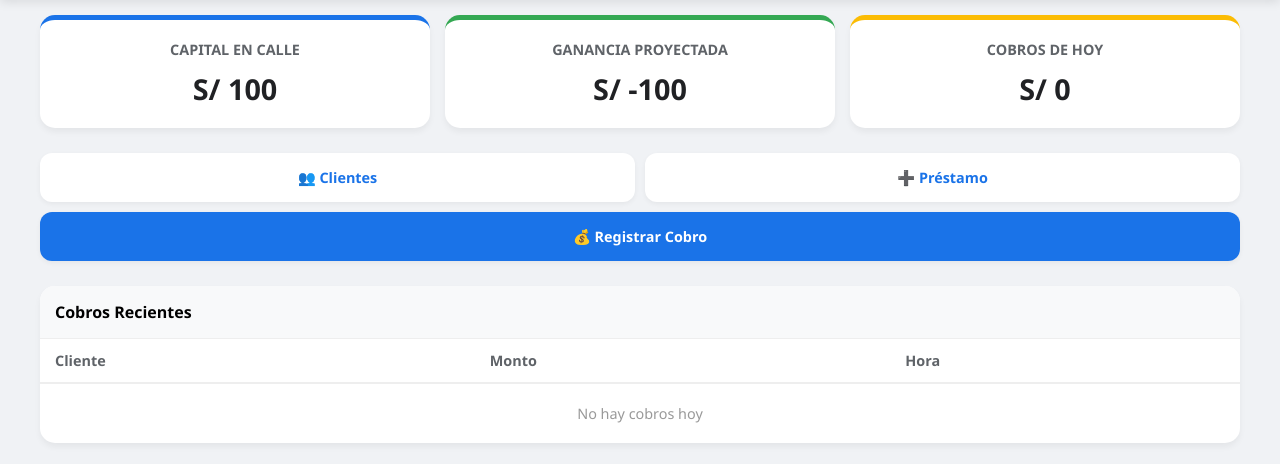
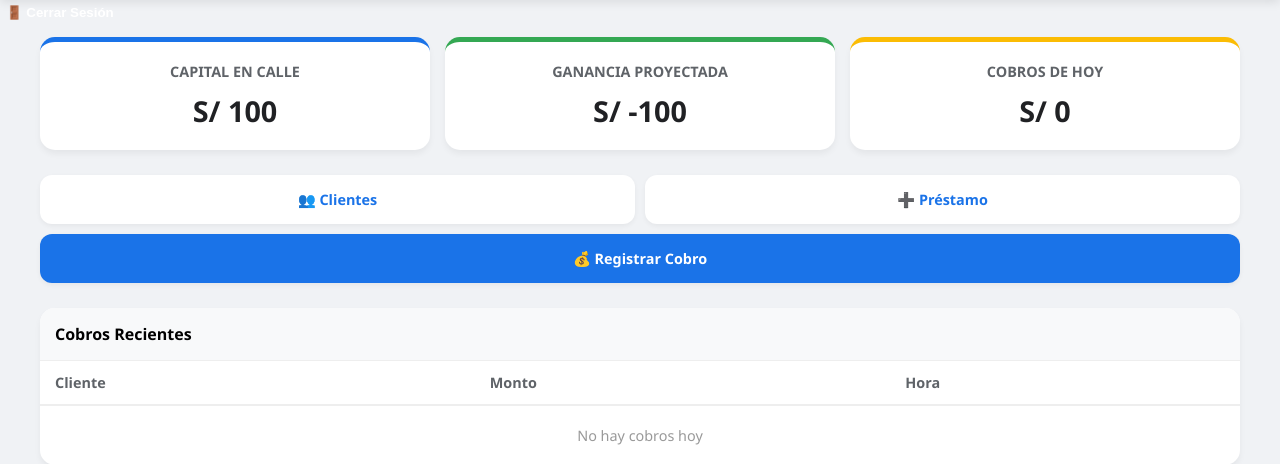
Before and after one commit to Andy-Prestamo/sistema-prestamos, a Django app: page / in a window 1280 px wide. Shown: the part 71-535 px from the top of the page. Run offline with Django 5.2, Linux system fonts and the light colour scheme; a user stored in the database is signed in; data comes from the database, SQL or seed files in the repository.

Commit message:
Arreglo de logout y redirecciones

```diff
--- a/prestamos/templates/dashboard.html
+++ b/prestamos/templates/dashboard.html
@@ -32,6 +32,13 @@
     <div class="header">
         <h1 style="margin:0; font-size: 1.4rem;">🏦 Préstamos Luchito</h1>
     </div>
+
+    <form action="{% url 'logout' %}" method="post" style="display:inline;">
+    {% csrf_token %}
+    <button type="submit" style="background:none; border:none; color:white; cursor:pointer; font-weight:bold;">
+        🚪 Cerrar Sesión
+    </button>
+    </form>
 
     <div class="contenedor">
         <div class="resumen-grid">
```
